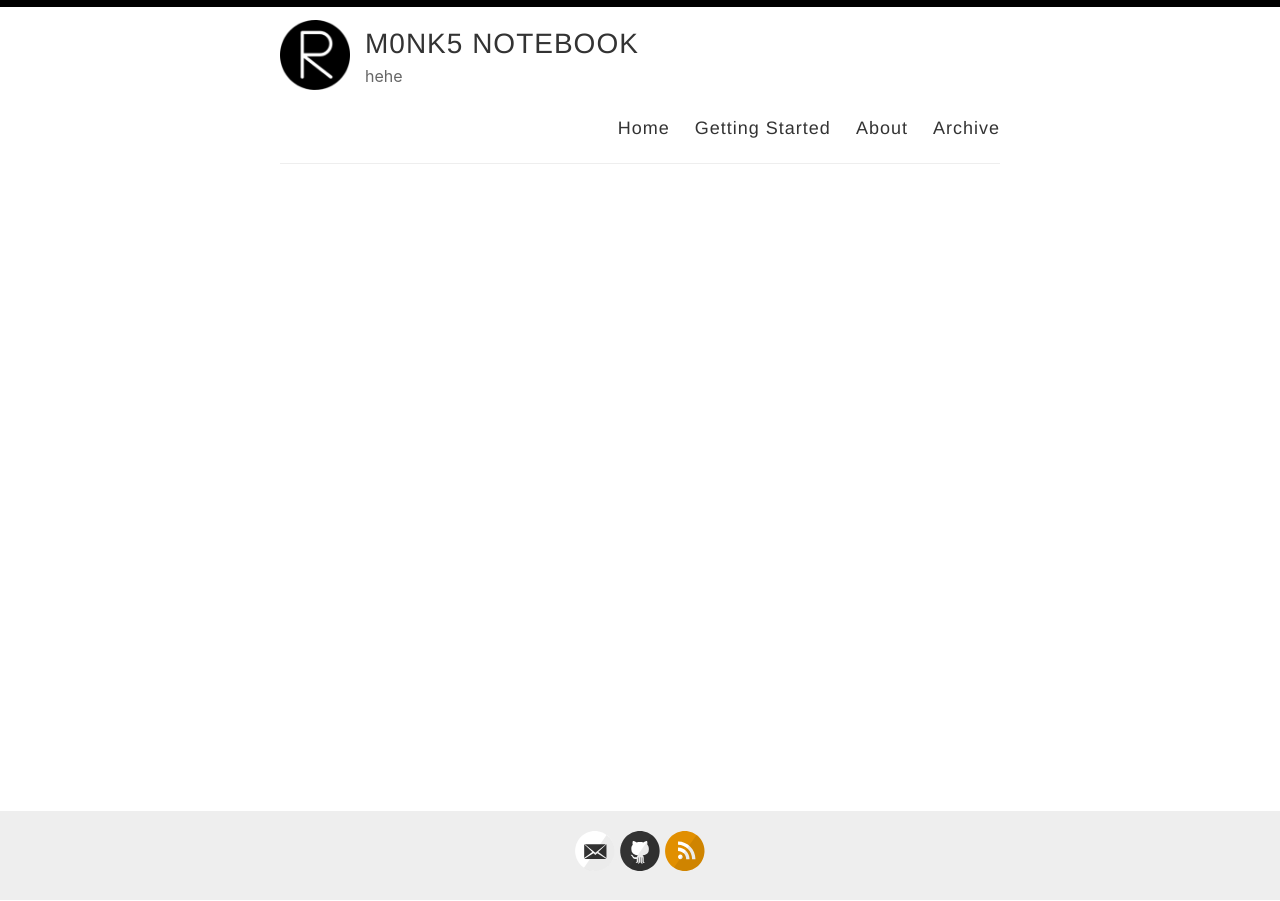
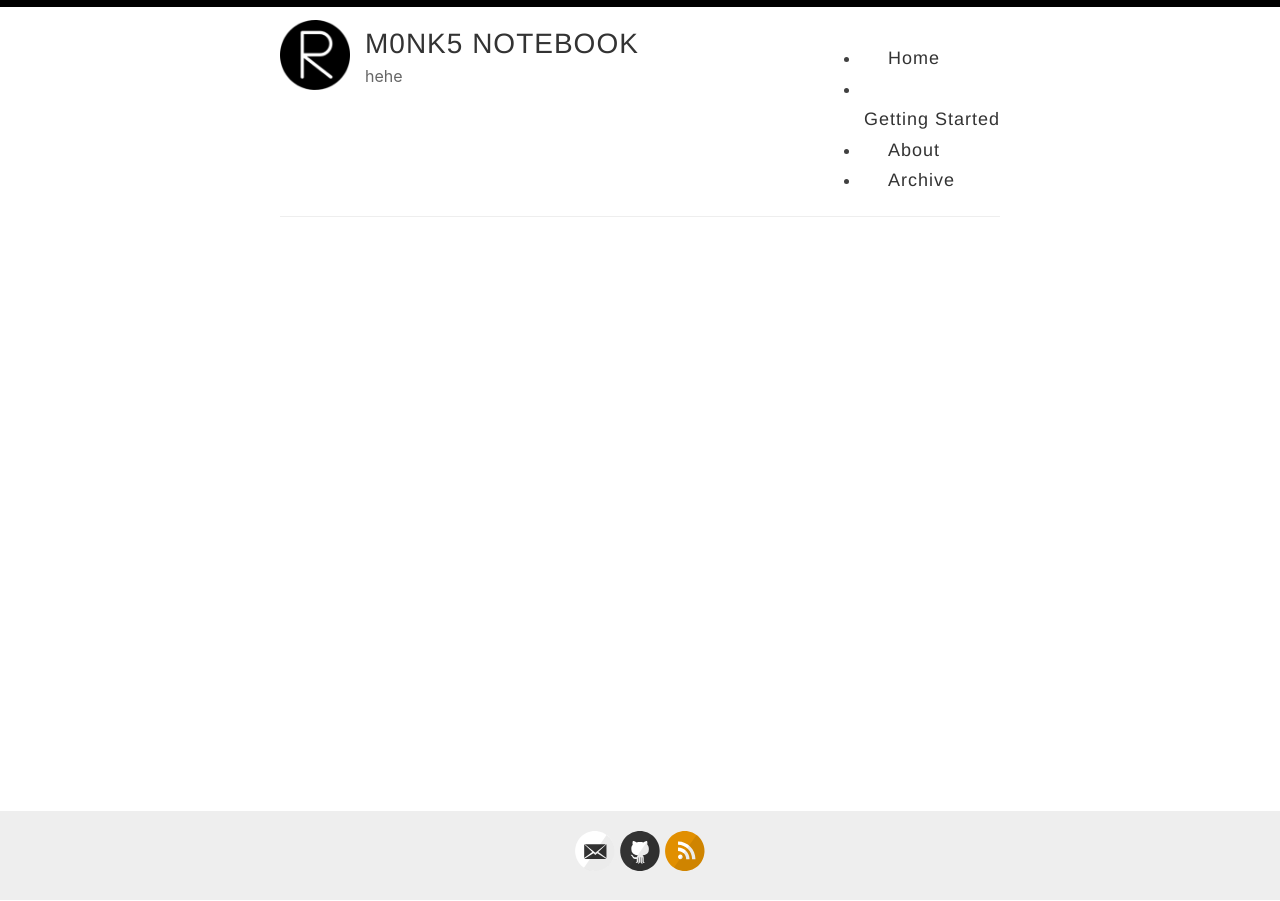
Before and after one commit to m0nk5/m0nk5.github.io, a Jekyll site: the page built from index.html, in a window 1280 px wide. Built offline with Jekyll 4.4.1, drawn with Linux system fonts in a browser that asks for light colours; the list of posts is cut into pages by our own code.

```diff
--- a/_layouts/default.html
+++ b/_layouts/default.html
@@ -28,10 +28,10 @@
             </div>
 
             <nav>
-              <a href="{{ site.baseurl }}/">Home</a>
-              <a href="{{ site.baseurl }}/getting-started">Getting Started</a>
-              <a href="{{ site.baseurl }}/about">About</a>
-              <a href="{{ site.baseurl }}/archive">Archive</a>
+              <li><a href="{{ site.baseurl }}/">Home</a></li>
+              <li></li><a href="{{ site.baseurl }}/getting-started">Getting Started</a></li>
+              <li><a href="{{ site.baseurl }}/about">About</a></li>
+              <li><a href="{{ site.baseurl }}/archive">Archive</a></li>
             </nav>
           </header>
         </div>
```
